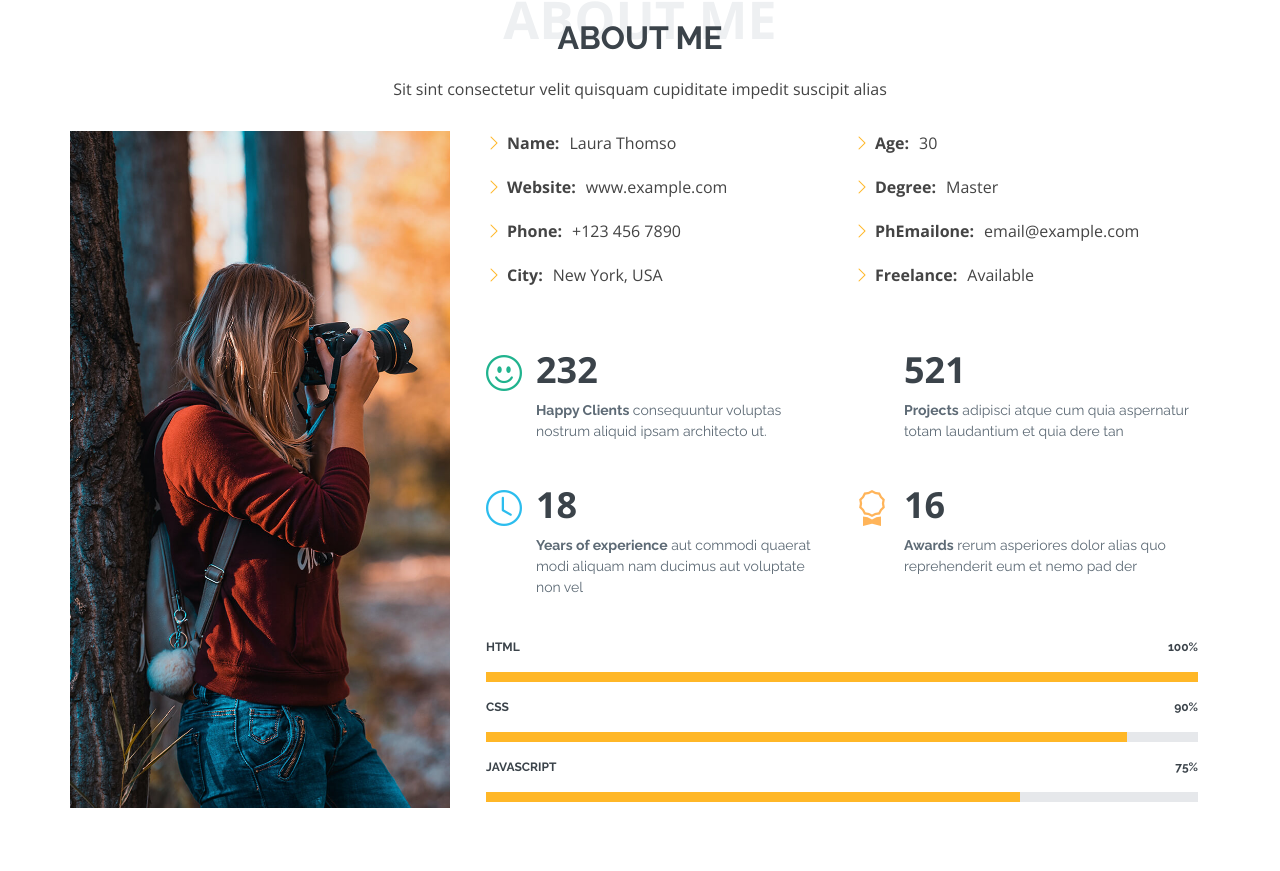
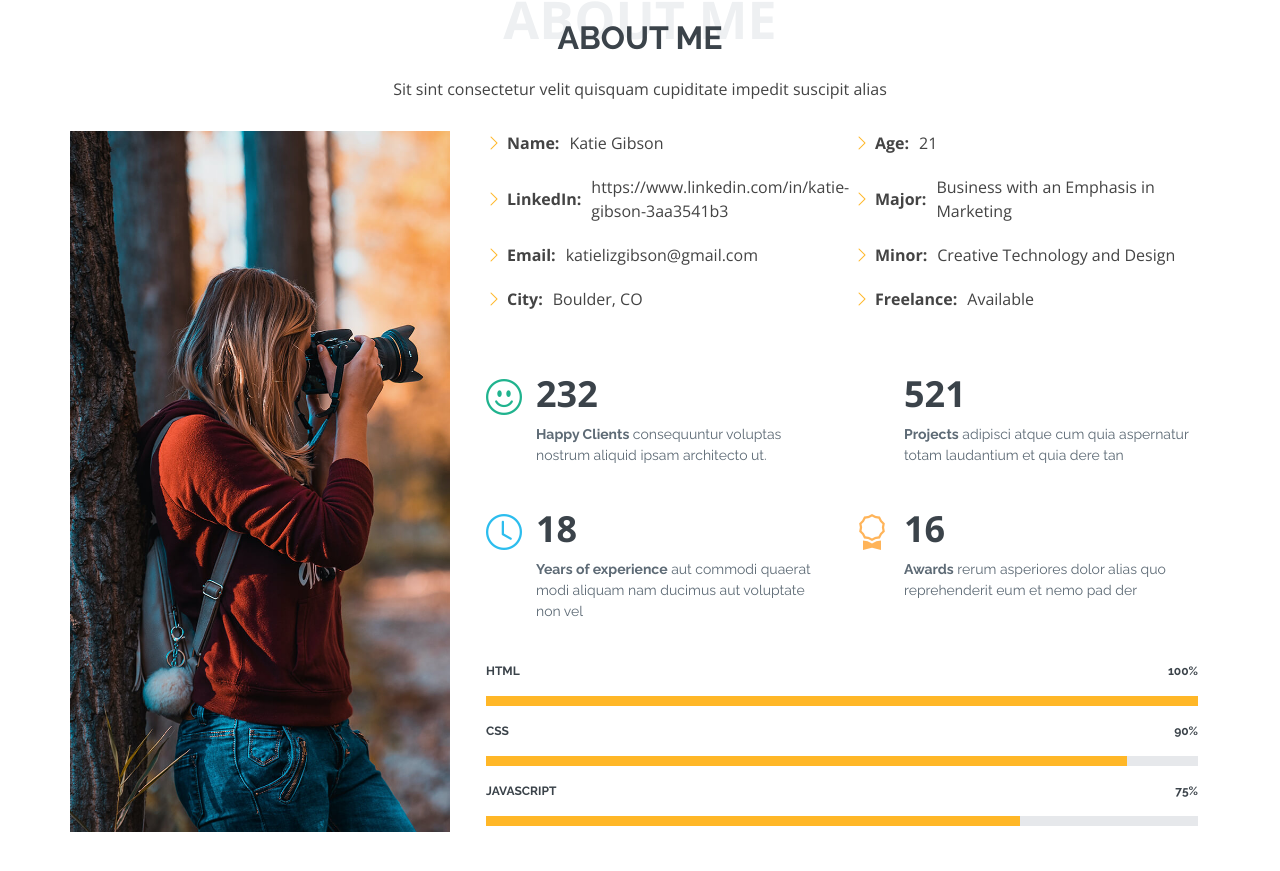
Before and after one commit to katie-gibson/katie-gibson.portfolio1.io, a plain HTML site: page index.html in a window 1280 px wide. Shown: the part 871-1742 px from the top of the page. Drawn offline with nearby package versions, Linux system fonts and the light colour scheme.

Commit message:
Update index.html
About Me

```diff
--- a/index.html
+++ b/index.html
@@ -99,17 +99,17 @@
               <div class="row">
                 <div class="col-lg-6">
                   <ul>
-                    <li><i class="bi bi-chevron-right"></i> <strong>Name:</strong> <span>Laura Thomso</span></li>
-                    <li><i class="bi bi-chevron-right"></i> <strong>Website:</strong> <span>www.example.com</span></li>
-                    <li><i class="bi bi-chevron-right"></i> <strong>Phone:</strong> <span>+123 456 7890</span></li>
-                    <li><i class="bi bi-chevron-right"></i> <strong>City:</strong> <span>New York, USA</span></li>
+                    <li><i class="bi bi-chevron-right"></i> <strong>Name:</strong> <span>Katie Gibson</span></li>
+                    <li><i class="bi bi-chevron-right"></i> <strong>LinkedIn:</strong> <span>https://www.linkedin.com/in/katie-gibson-3aa3541b3</span></li>
+                    <li><i class="bi bi-chevron-right"></i> <strong>Email:</strong> <span>katielizgibson@gmail.com</span></li>
+                    <li><i class="bi bi-chevron-right"></i> <strong>City:</strong> <span>Boulder, CO</span></li>
                   </ul>
                 </div>
                 <div class="col-lg-6">
                   <ul>
-                    <li><i class="bi bi-chevron-right"></i> <strong>Age:</strong> <span>30</span></li>
-                    <li><i class="bi bi-chevron-right"></i> <strong>Degree:</strong> <span>Master</span></li>
-                    <li><i class="bi bi-chevron-right"></i> <strong>PhEmailone:</strong> <span>email@example.com</span></li>
+                    <li><i class="bi bi-chevron-right"></i> <strong>Age:</strong> <span>21</span></li>
+                    <li><i class="bi bi-chevron-right"></i> <strong>Major:</strong> <span>Business with an Emphasis in Marketing</span></li>
+                    <li><i class="bi bi-chevron-right"></i> <strong>Minor:</strong> <span>Creative Technology and Design</span></li>
                     <li><i class="bi bi-chevron-right"></i> <strong>Freelance:</strong> <span>Available</span></li>
                   </ul>
                 </div>
```
